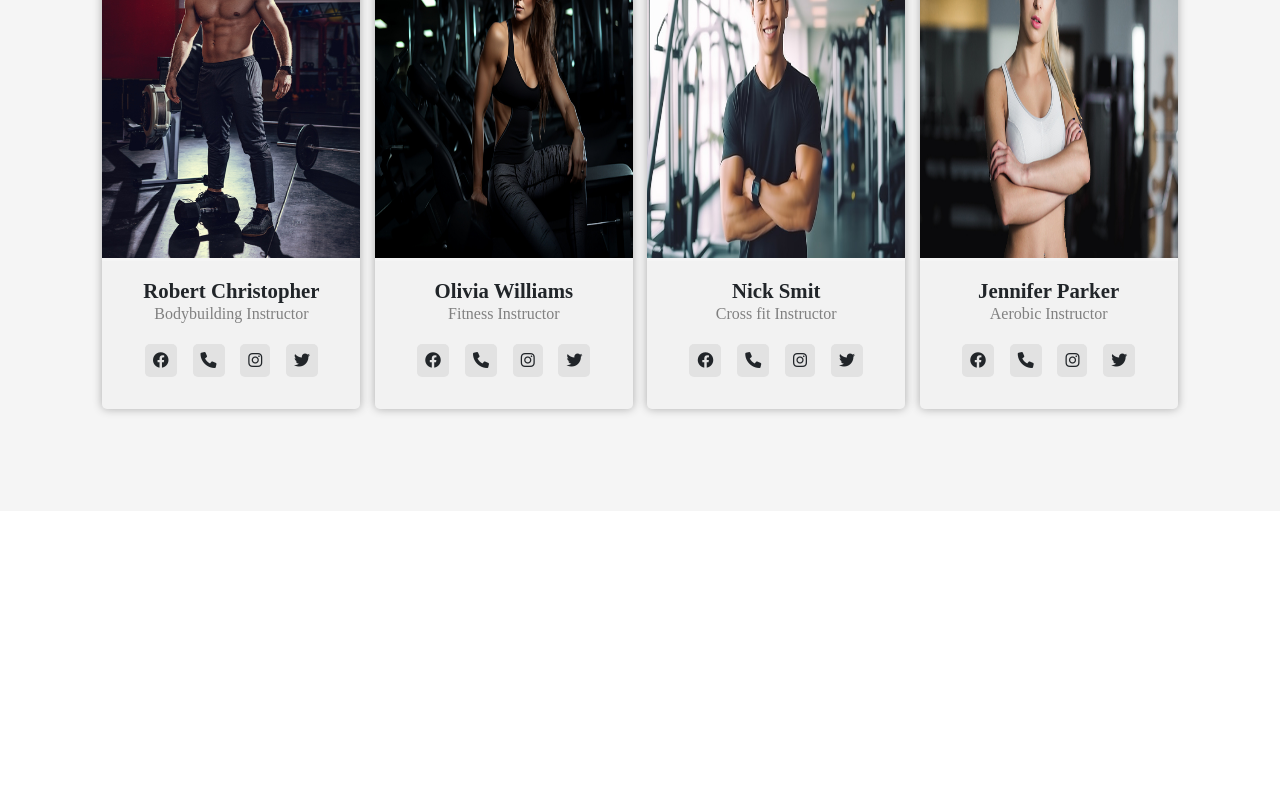
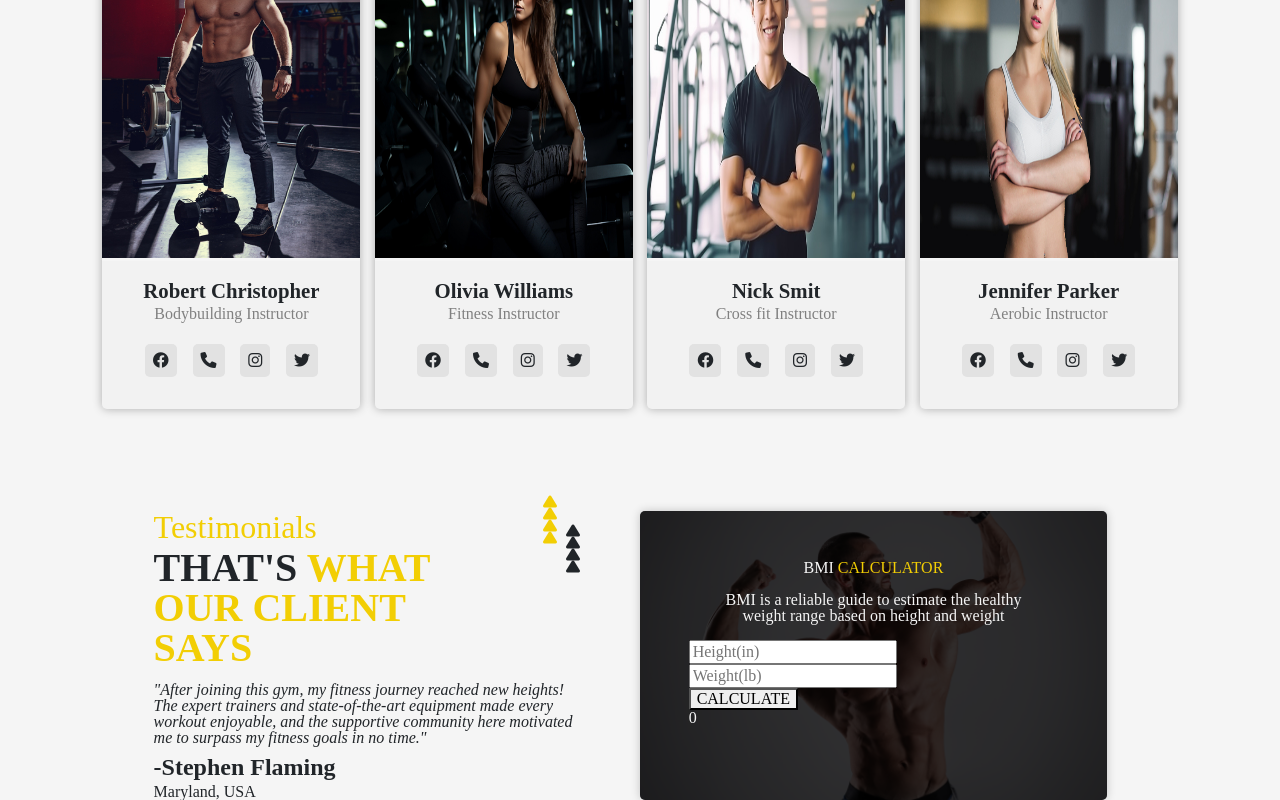
Before and after one commit to JuanMartinez503/fitness-page-design, a React (Vite) app: page / in a window 1280 px wide. Shown: the part 4090-4890 px from the top of the page. Before the commit the page ends 4601 px from the top, so only its background shows below. Built offline with nearby package versions, Linux system fonts and the light colour scheme.

Commit message:
added the logic for the bmi calculator

```diff
--- a/src/App.css
+++ b/src/App.css
@@ -498,3 +498,65 @@ display: flex;
 flex-wrap: wrap;
 justify-content: space-between;
 }
+.calculator-container{
+display: flex;
+gap: 2%;
+padding: 0% 12% 0 12%;
+}
+.testimonial{
+  width: 48%;
+  position: relative;
+}
+.testimonial h3 {
+  font-size: 2rem;
+  color: var(--yellow);
+}
+.testimonial h2 {
+font-size: 2.5rem;
+  margin: 1% 0 3% 0;
+  font-weight: 600;
+  width: 75%;
+}
+.testimonial p {
+  font-style: italic;
+  padding-right: 10%;
+}
+.testimonial h4 {
+  font-size: 1.5rem ;
+  margin: 2% 0 1% 0;
+  font-weight: 600;
+}
+.bmi-play {
+  position: absolute;
+  right: 10%;
+  top: 0;
+  transform: rotate(-90deg);
+}
+.bmi-play-2 {
+  position: absolute;
+  right: 5%;
+  top: 10%;
+  transform: rotate(-90deg);
+}
+.calculator {
+  width: 48%;
+  position: relative;
+  background-position: center;
+  background-size: cover;
+  border-radius: 5px;
+  box-shadow: 0 0 10px rgba(0,0,0,.2);
+  padding: 5%;
+  z-index: 1;
+  color: #f5f5f5;
+}
+.calculator::before {
+  content: '';
+  border-radius: 5px;
+position: absolute;
+top: 0;
+left: 0;
+width: 100%;
+z-index: -1;
+height: 100%;
+background-color: rgba(0,0,0,.8);
+}
--- a/src/App.tsx
+++ b/src/App.tsx
@@ -5,6 +5,7 @@ import Trainers from './components/Trainers.tsx'
 import ClassesProvided from './components/ClassesProvided.tsx'
 import FitnessGallery from './components/FitnessGallery.tsx'
 import Instructors from './components/Instructors.tsx'
+import BMICalculator from './components/BMICalbulator.tsx'
 
 function App() {
 
@@ -17,6 +18,7 @@ function App() {
       <ClassesProvided />
     <FitnessGallery />
     <Instructors />
+    <BMICalculator />
     </main>
     </>
   )
--- /dev/null
+++ b/src/components/BMICalbulator.tsx
@@ -0,0 +1,92 @@
+import {type FormEventHandler, useState, FormEvent } from "react";
+import robert from "../images/discount.jpg";
+export default function BMICalculator() {
+  const [weight, setWeight] = useState<number |string>('');
+  const [height, setHeight] = useState<number |string>('');
+  const [result, setResult] = useState<number >(0.0);
+
+  const bmiCalculatorDiv: React.CSSProperties = {
+    backgroundImage: `url(${robert})`,
+  };
+  //BMI equation = weight(lb)/(height(in))**2 *703
+  function getHeight (e:FormEvent<HTMLInputElement>){
+    setHeight(e.target.value)
+  }
+  function getWeight (e:FormEvent<HTMLInputElement>){
+    setWeight(e.target.value)
+  }
+
+  function calculateBMI(e:FormEvent<HTMLFormElement >):number {
+    e.preventDefault()
+    const result:number = weight/(height*height) *703
+    console.log(result);
+    setResult(result)
+    return result
+  }
+  console.log(calculateBMI);
+
+  return (
+    <div className="calculator-container">
+      <div className="testimonial">
+        <h3>Testimonials</h3>
+        <h2>
+          {" "}
+          THAT'S <span className="yellow">WHAT OUR CLIENT SAYS</span>
+        </h2>
+        <p>
+          "After joining this gym, my fitness journey reached new heights! The
+          expert trainers and state-of-the-art equipment made every workout
+          enjoyable, and the supportive community here motivated me to surpass
+          my fitness goals in no time."
+        </p>
+        <h4>-Stephen Flaming</h4>
+        <div>Maryland, USA</div>
+        <div className="bmi-play">
+          <i className="fa-solid fa-play yellow"></i>
+          <i className="fa-solid fa-play yellow"></i>
+          <i className="fa-solid fa-play yellow"></i>
+          <i className="fa-solid fa-play yellow"></i>
+        </div>
+        <div className="bmi-play-2">
+          <i className="fa-solid fa-play"></i>
+          <i className="fa-solid fa-play"></i>
+          <i className="fa-solid fa-play"></i>
+          <i className="fa-solid fa-play"></i>
+        </div>
+      </div>
+      <div className="calculator" style={bmiCalculatorDiv}>
+        <form onSubmit={calculateBMI} >
+          <h3 className="text-center">
+            BMI <span className="yellow">CALCULATOR</span>
+          </h3>
+          <p className="text-center p-3">
+            BMI is a reliable guide to estimate the healthy weight range based
+            on height and weight
+          </p>
+          <div className="input-container">
+            <input
+              type="number"
+              name="height"
+              value={height}
+              onChange={getHeight}
+              id="height"
+              placeholder="Height(in)"
+            />
+            <input
+              type="number"
+              name="weight"
+              value={weight}
+              onChange={getWeight}
+              id="weight"
+              placeholder="Weight(lb)"
+            />
+          </div>
+          <div className="result">
+          <button type="submit" >CALCULATE</button>
+            <div>{result&&(<div>{result.toLocaleString()}</div>)}</div>
+          </div>
+        </form>
+      </div>
+    </div>
+  );
+}
```
